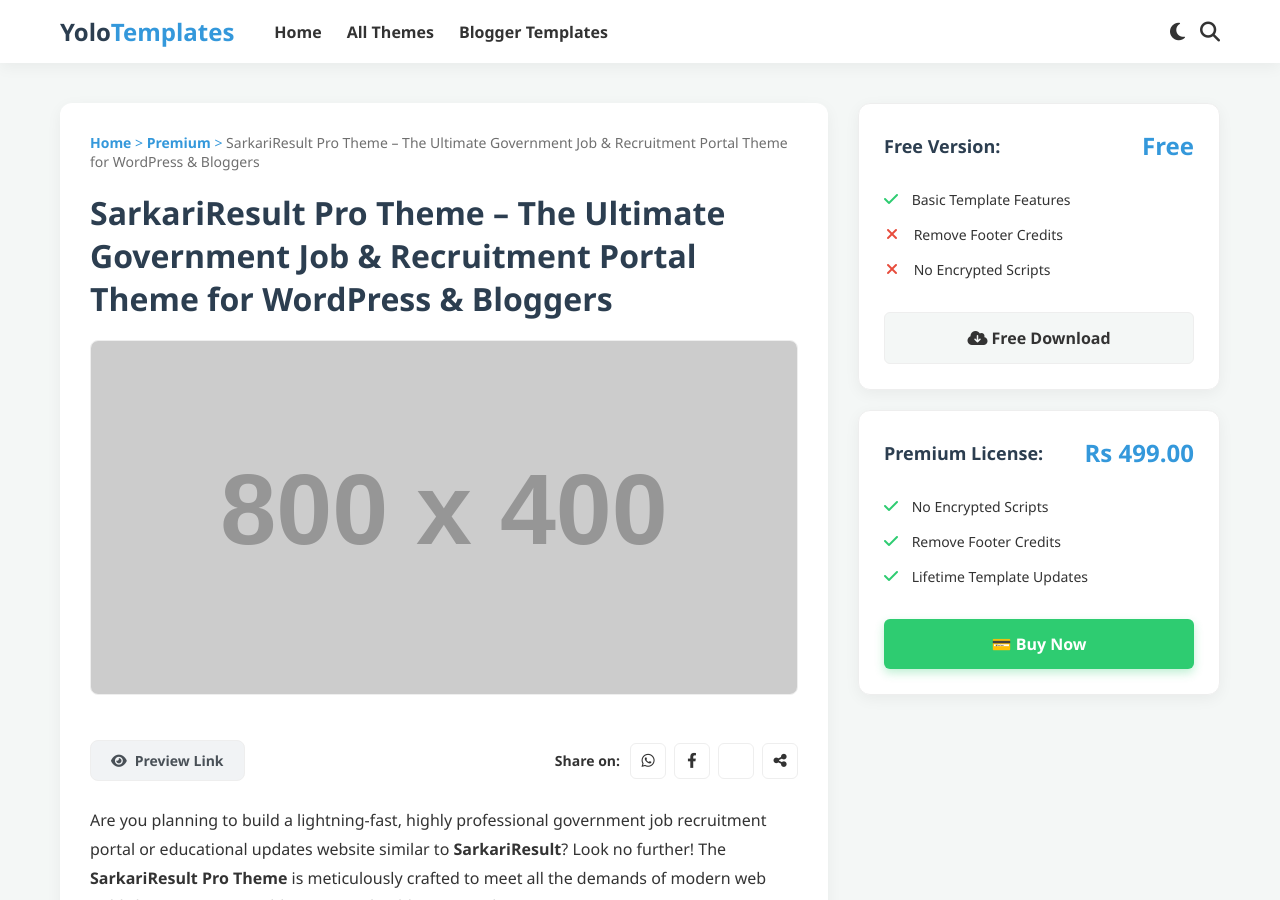
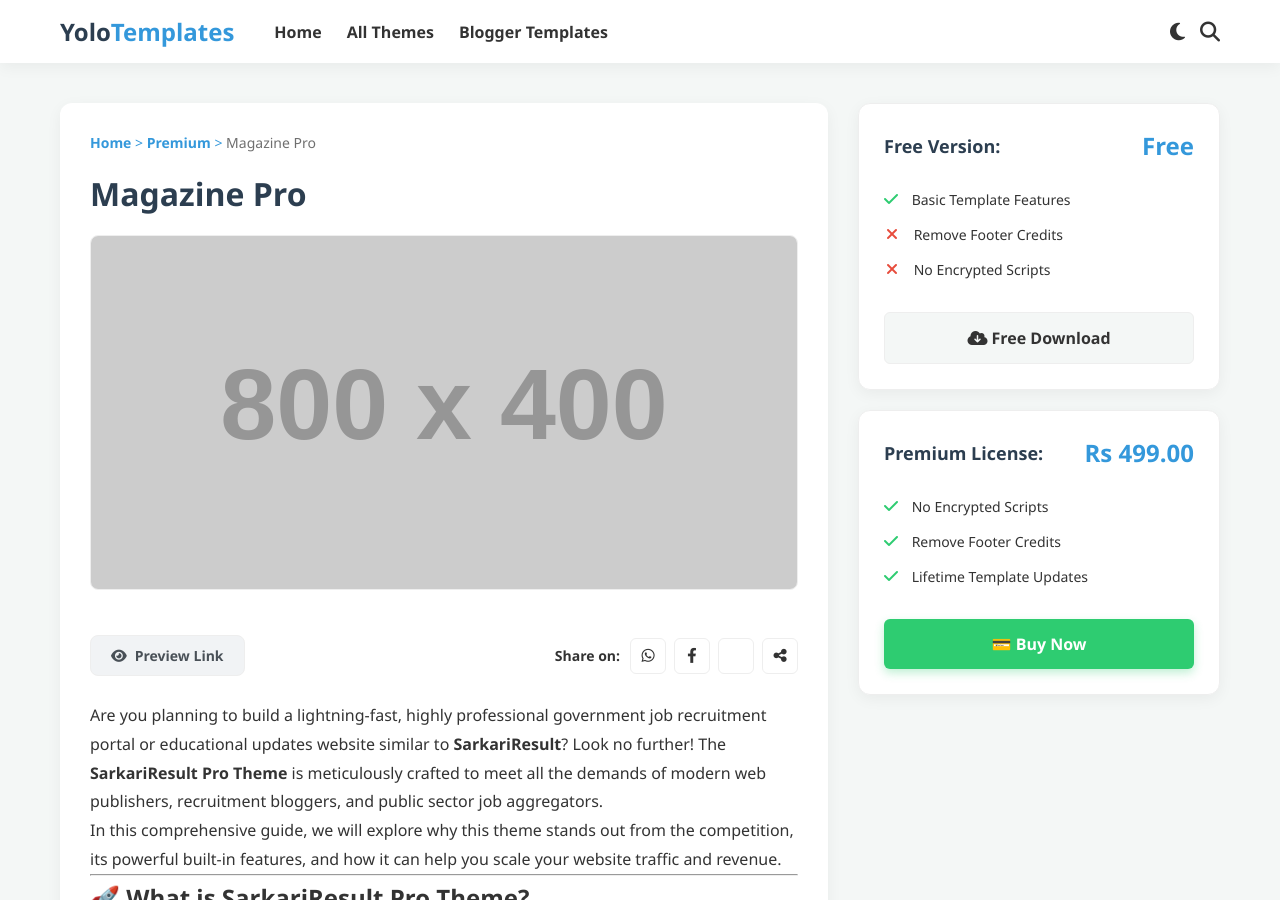
Before and after one commit to yolotemplates/yolotemplates.github.io, a Jekyll site: the page built from _posts/2026-10-30-magazine.md, in a window 1280 px wide and 900 px high. Built offline with Jekyll 4.4.1, drawn with Linux system fonts in a browser that asks for light colours.

Commit message:
Update 2026-10-30-magazine.md

```diff
--- a/_posts/2026-10-30-magazine.md
+++ b/_posts/2026-10-30-magazine.md
@@ -1,6 +1,6 @@
 ---
 layout: post
-title: "SarkariResult Pro Theme – The Ultimate Government Job & Recruitment Portal Theme for WordPress & Bloggers"
+title: "Magazine Pro"
 category: "Premium"
 image: "https://via.placeholder.com/800x400/1e1e1e/2ecc71?text=SarkariResult+Pro+Theme"
 preview_link: "https://buy-link-here.com"
```
